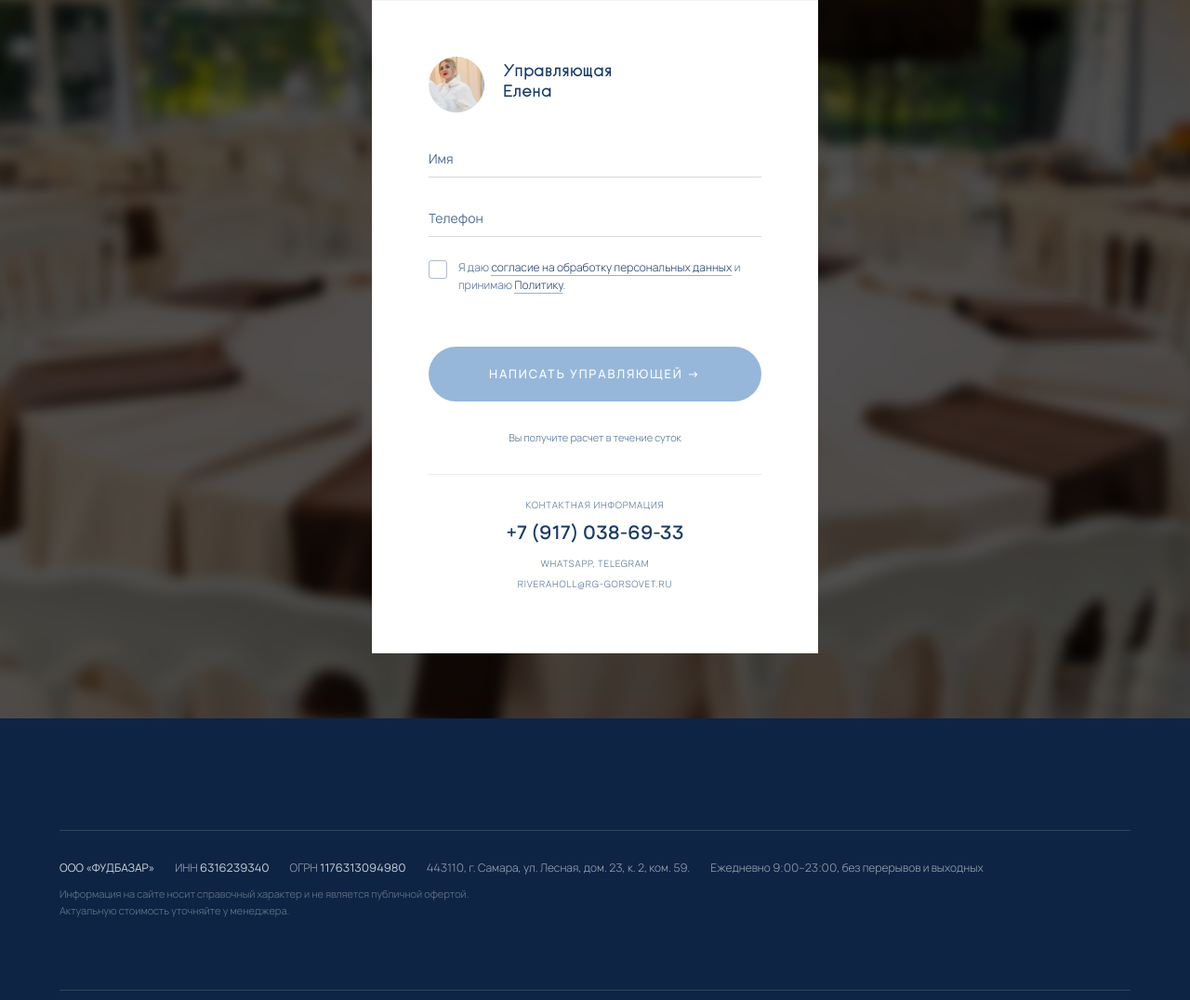
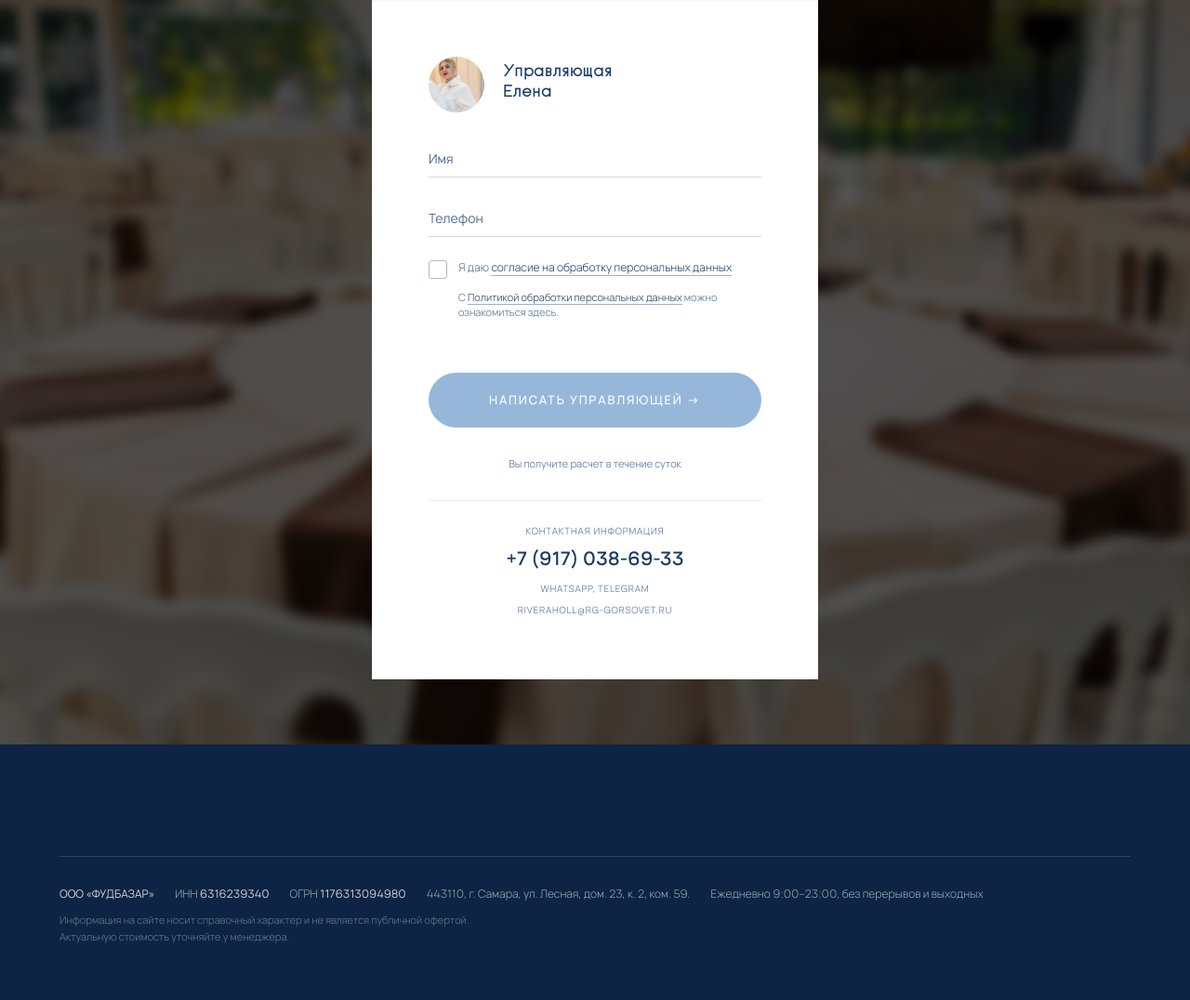
Before and after one commit to Stas5252/riviera-hall-portfolio, a plain HTML site: page index.html in a window 1280 px wide. Shown: the part 9686-10762 px from the top of the page at 93% size. Drawn offline with Linux system fonts and the light colour scheme.

Commit message:
Separate personal data consent checkbox from privacy policy link according to 152-FZ

```diff
--- a/css/style.css
+++ b/css/style.css
@@ -1020,7 +1020,7 @@ body.nav-open .drawer{clip-path:circle(150% at calc(100% - 44px) 34px)}
 .form__ok--err .form__ok-title { color:#D85B5B; }
 .form__ok--err .form__ok-mark { color:#D85B5B; }
 
-.form--sent input, .form--sent textarea, .form--sent .btn-gradient, .form--sent .booking-note, .form--sent .agree { display: none; }
+.form--sent input, .form--sent textarea, .form--sent .btn-gradient, .form--sent .booking-note, .form--sent .agree, .form--sent .booking-privacy { display: none; }
 
 .end-footer {
   background: var(--ink-deep); color: #fff; padding: clamp(40px, 6vw, 60px) 0;
@@ -1394,6 +1394,22 @@ body.lock{position:fixed;left:0;right:0;width:100%;overflow:hidden}
 .agree--light.agree--err .agree__text{color:#C0392B}
 @keyframes shake{25%{transform:translateX(-4px)}75%{transform:translateX(4px)}}
 
+.booking-privacy{
+  font-size:11px;
+  line-height:1.45;
+  color:var(--ink-soft);
+  margin:-12px 0 0;
+  padding-left:32px;
+}
+.booking-privacy a{
+  color:var(--ink);
+  border-bottom:1px solid rgba(23,58,103,.4);
+  transition:border-color .3s;
+}
+.booking-privacy a:hover{
+  border-bottom-color:var(--ink);
+}
+
 .send:disabled{opacity:.6;cursor:progress}
 .form__ok--err{color:#E8A0A0}
 
--- a/index.html
+++ b/index.html
@@ -31,7 +31,7 @@
      посетителя уходил за границу. По 152-ФЗ это трансграничная передача,
      а в политике сайта написано, что ее нет. -->
 <link rel="stylesheet" href="vendor/swiper-bundle.min.css?v=61">
-<link rel="stylesheet" href="css/style.css?v=63">
+<link rel="stylesheet" href="css/style.css?v=64">
 <script type="application/ld+json">
 {
   "@context": "https://schema.org",
@@ -610,19 +610,17 @@
           <input type="text" id="company" name="company" tabindex="-1" autocomplete="off">
         </div>
 
-        <!-- Согласие на обработку персональных данных (ст. 9 152-ФЗ).
-             Атрибута checked здесь быть не должно: согласие дается действием
-             пользователя, заранее проставленная галочка не считается согласием.
-             Ссылка вынесена за пределы <label>, иначе клик по ней заодно
-             переключал бы галочку. -->
+        <!-- Согласие на обработку персональных данных (ч. 1 ст. 9 152-ФЗ).
+             Оформлено отдельно от Политики. Атрибут checked отсутствует:
+             согласие дается осознанным действием пользователя. -->
         <div class="agree agree--light">
           <input type="checkbox" id="agree" name="agree" required>
           <label class="agree__box" for="agree" aria-hidden="true"></label>
           <span class="agree__text"><label for="agree">Я даю</label>
-          <a href="consent.html" target="_blank" rel="noopener">согласие на обработку персональных данных</a>
-          <label for="agree">и принимаю</label>
-          <a href="privacy.html" target="_blank" rel="noopener">Политику</a>.</span>
+          <a href="consent.html" target="_blank" rel="noopener">согласие на обработку персональных данных</a></span>
         </div>
+
+        <p class="booking-privacy">С <a href="privacy.html" target="_blank" rel="noopener">Политикой обработки персональных данных</a> можно ознакомиться здесь.</p>
 
         <button type="submit" class="btn-gradient send">Написать управляющей &rarr;</button>
         <span class="booking-note">Вы получите расчет в течение суток</span>
```
